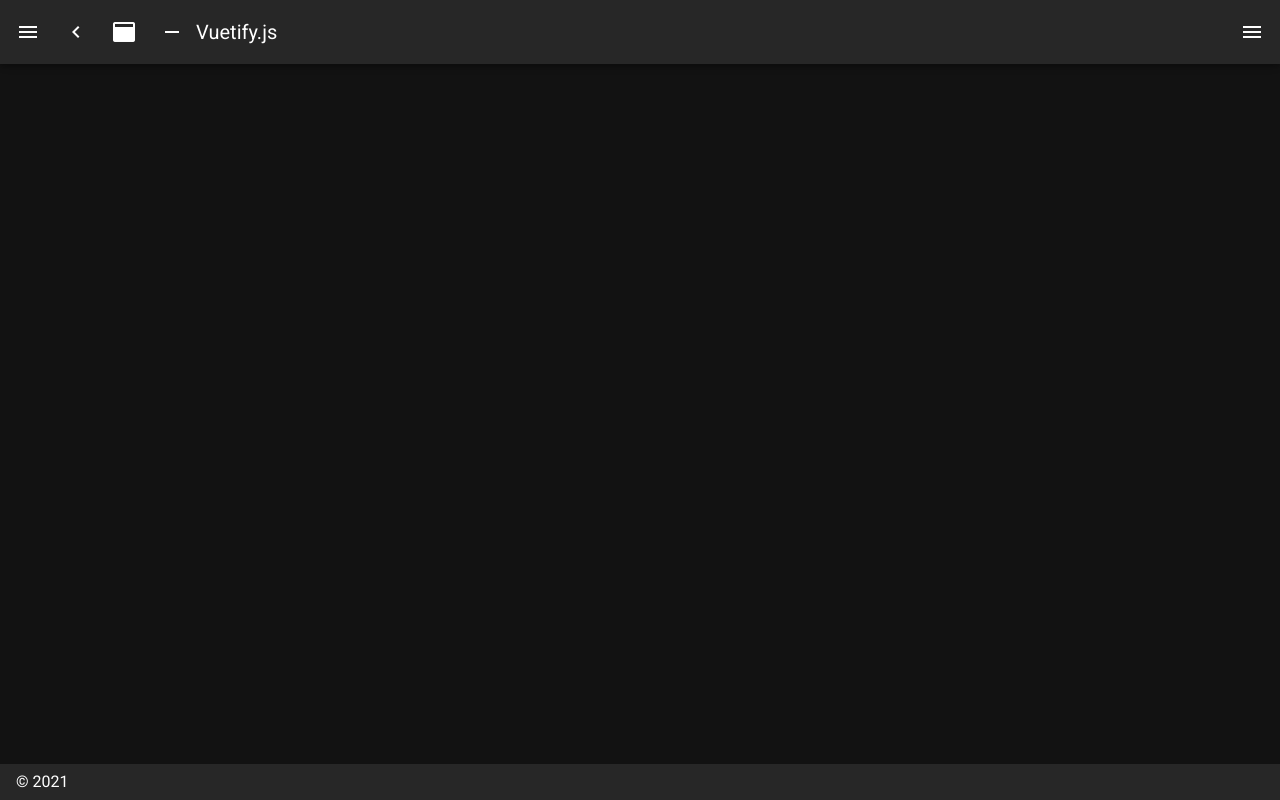
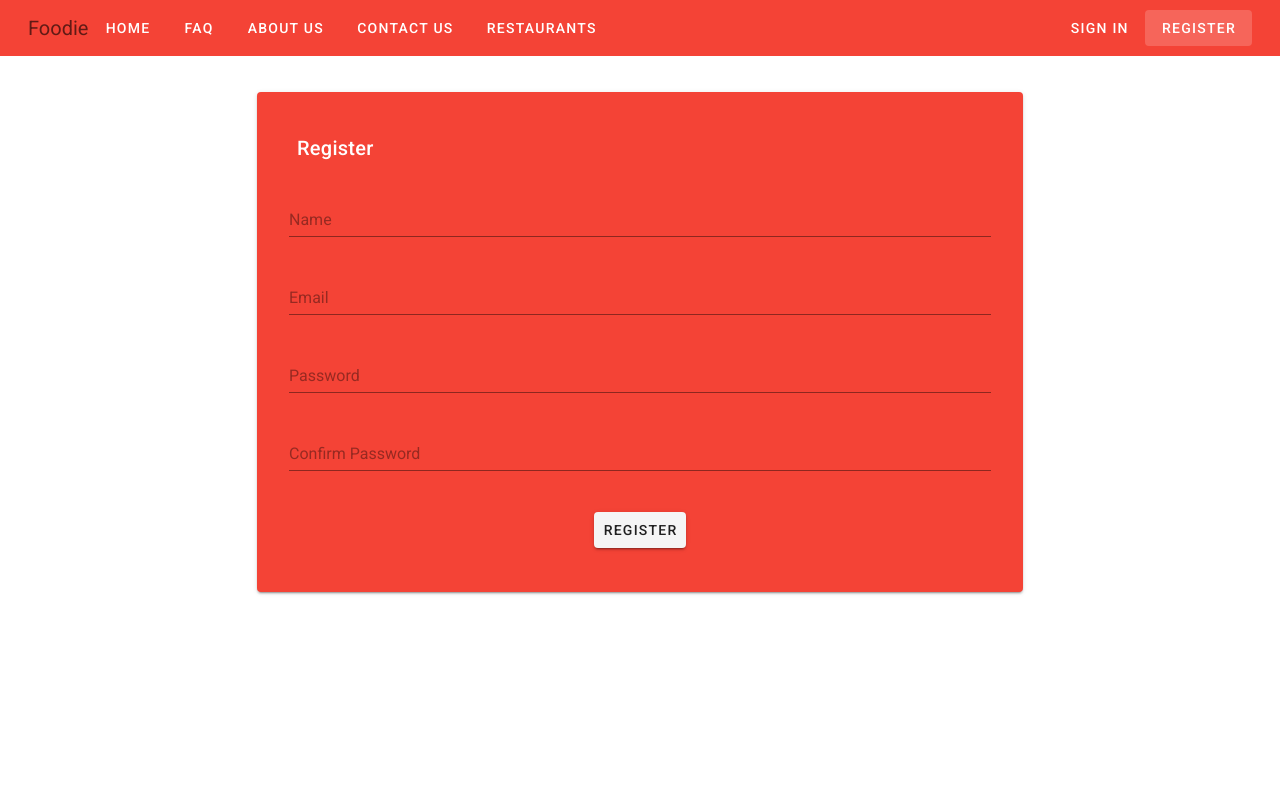
Before and after one commit to ninral/sme_fooddelivery, a Nuxt app: page /register in a window 1280 px wide. Before the commit this address had no page. Built offline with nearby package versions, Linux system fonts and the light colour scheme.

Commit message:
added login and sign up

```diff
--- a/layouts/default.vue
+++ b/layouts/default.vue
@@ -1,117 +1,68 @@
 <template>
-  <v-app dark>
-    <v-navigation-drawer
-      v-model="drawer"
-      :mini-variant="miniVariant"
-      :clipped="clipped"
-      fixed
-      app
-    >
-      <v-list>
-        <v-list-item
-          v-for="(item, i) in items"
-          :key="i"
-          :to="item.to"
-          router
-          exact
-        >
-          <v-list-item-action>
-            <v-icon>{{ item.icon }}</v-icon>
-          </v-list-item-action>
-          <v-list-item-content>
-            <v-list-item-title v-text="item.title" />
-          </v-list-item-content>
-        </v-list-item>
-      </v-list>
-    </v-navigation-drawer>
-    <v-app-bar
-      :clipped-left="clipped"
-      fixed
-      app
-    >
-      <v-app-bar-nav-icon @click.stop="drawer = !drawer" />
-      <v-btn
-        icon
-        @click.stop="miniVariant = !miniVariant"
-      >
-        <v-icon>mdi-{{ `chevron-${miniVariant ? 'right' : 'left'}` }}</v-icon>
-      </v-btn>
-      <v-btn
-        icon
-        @click.stop="clipped = !clipped"
-      >
-        <v-icon>mdi-application</v-icon>
-      </v-btn>
-      <v-btn
-        icon
-        @click.stop="fixed = !fixed"
-      >
-        <v-icon>mdi-minus</v-icon>
-      </v-btn>
-      <v-toolbar-title v-text="title" />
-      <v-spacer />
-      <v-btn
-        icon
-        @click.stop="rightDrawer = !rightDrawer"
-      >
-        <v-icon>mdi-menu</v-icon>
-      </v-btn>
-    </v-app-bar>
-    <v-main>
-      <v-container>
-        <nuxt />
-      </v-container>
-    </v-main>
-    <v-navigation-drawer
-      v-model="rightDrawer"
-      :right="right"
-      temporary
-      fixed
-    >
-      <v-list>
-        <v-list-item @click.native="right = !right">
-          <v-list-item-action>
-            <v-icon light>
-              mdi-repeat
-            </v-icon>
-          </v-list-item-action>
-          <v-list-item-title>Switch drawer (click me)</v-list-item-title>
-        </v-list-item>
-      </v-list>
-    </v-navigation-drawer>
-    <v-footer
-      :absolute="!fixed"
-      app
-    >
-      <span>&copy; {{ new Date().getFullYear() }}</span>
-    </v-footer>
+  <v-app>
+    <v-system-bar color="red" class="mb-6 pa-7">
+      <v-app-bar-title>Foodie</v-app-bar-title>
+
+      <v-btn text color="white" to="/">Home</v-btn>
+
+      <div v-if="loggedIn">
+        <v-btn text color="white" to="/dashboard">Dashboard</v-btn>
+      </div>
+
+      <v-btn text color="white" to="/faq">FAQ</v-btn>
+
+      <div v-if="!loggedIn">
+        <v-btn text color="white" to="/aboutus">About Us</v-btn>
+
+        <v-btn text color="white" to="/contact">Contact Us</v-btn>
+      </div>
+      <div>
+
+      </div>
+
+      <v-btn text color="white" to="/restaurants">Restaurants</v-btn>
+
+      <v-spacer></v-spacer>
+
+    <div v-if="!loggedIn">
+      <v-btn text color="white" to="/signin">Sign In</v-btn>
+
+      <v-btn text color="white" to="/register">Register</v-btn>
+    </div>
+    <div v-else>
+      <v-btn text color="white" @click="logout()">Logout</v-btn>
+    </div>
+    </v-system-bar>
+
+    <div>
+      <nuxt />
+    </div>
   </v-app>
 </template>
 
 <script>
+import { mapState } from 'vuex';
+
 export default {
   data () {
     return {
-      clipped: false,
-      drawer: false,
-      fixed: false,
-      items: [
-        {
-          icon: 'mdi-apps',
-          title: 'Welcome',
-          to: '/'
-        },
-        {
-          icon: 'mdi-chart-bubble',
-          title: 'Inspire',
-          to: '/inspire'
-        }
-      ],
-      miniVariant: false,
-      right: true,
-      rightDrawer: false,
-      title: 'Vuetify.js'
+
     }
-  }
+  },
+  methods: {
+    logout(){
+          let user = undefined
+          this.$store.dispatch("user/setUser", { user: undefined, loggedIn: false })
+            .then(() => {
+              this.$router.push("/")
+            })
+      }
+  },
+  computed: {
+    ...mapState({
+      user: state => state.user.user.data,
+      loggedIn: state => state.user.user.loggedIn
+    })
+  },
 }
 </script>
--- a/nuxt.config.js
+++ b/nuxt.config.js
@@ -24,6 +24,7 @@ export default {
 
   // Plugins to run before rendering page: https://go.nuxtjs.dev/config-plugins
   plugins: [
+    '~/plugins/firebase.js'
   ],
 
   // Auto import components: https://go.nuxtjs.dev/config-components
@@ -48,7 +49,7 @@ export default {
   vuetify: {
     customVariables: ['~/assets/variables.scss'],
     theme: {
-      dark: true,
+      dark: false,
       themes: {
         dark: {
           primary: colors.blue.darken2,
--- /dev/null
+++ b/pages/dashboard.vue
@@ -0,0 +1,15 @@
+<template>
+  <div>
+      <h1>Welcome</h1>
+  </div>
+</template>
+
+<script>
+export default {
+
+}
+</script>
+
+<style>
+
+</style>
--- /dev/null
+++ b/pages/register.vue
@@ -0,0 +1,96 @@
+<template>
+    <div>
+        <v-container>
+            <v-row class="justify-center">
+                <v-col cols="8">
+                    <v-card class="red pa-6 mb-4">
+                        <v-card-title class="white--text mb-3">Register</v-card-title>
+
+                        <v-form class="ma-2">
+                            <v-text-field class="white--text mb-3" v-model="name" placeholder="Name" :rules="[rules.required]"></v-text-field>
+
+                            <v-text-field class="white--text mb-3" v-model="email" placeholder="Email" :rules="[rules.required, rules.email]"></v-text-field>
+
+                            <v-text-field class="white--text mb-3" v-model="password" placeholder="Password" type="password" :rules="[rules.required]"></v-text-field>
+
+                            <v-text-field class="white--text mb-3" v-model="confirm_password" placeholder="Confirm Password" type="password" :rules="[rules.required]"></v-text-field>
+
+                            <v-card-actions class="justify-center mb-3">
+                                <v-btn v-on:click.prevent="register()">Register</v-btn>
+                            </v-card-actions>
+                        </v-form>
+                    </v-card>
+                    <v-alert type="error" v-if="error">
+                        {{ error }}
+                    </v-alert>
+                    <v-alert type="success" v-if="success">
+                        {{ success }}
+                    </v-alert>
+                </v-col>
+            </v-row>
+        </v-container>
+    </div>
+</template>
+
+<script>
+import firebase from 'firebase/app'
+import 'firebase/auth'
+
+export default {
+    data() {
+        return {
+            name: undefined,
+            email: undefined,
+            password: undefined,
+            confirm_password: undefined,
+            error: "",
+            success: "",
+            rules: {
+                required: value => !!value || 'Required',
+                email: value => {
+                    const pattern =  /^(([^<>()[\]\\.,;:\s@"]+(\.[^<>()[\]\\.,;:\s@"]+)*)|(".+"))@((\[[0-9]{1,3}\.[0-9]{1,3}\.[0-9]{1,3}\.[0-9]{1,3}])|(([a-zA-Z\-0-9]+\.)+[a-zA-Z]{2,}))$/
+                    return pattern.test(value) || 'Invalid e-mail'
+                }
+            }
+        }
+    },
+    methods: {
+        register(){
+            this.error = ""
+            this.success = ""
+            if(this.name === undefined){
+                this.error = "Please add your name"
+            } else if(this.password !== this.confirm_password){
+                this.error = "Please make sure the two passwords are the same"
+            } else {
+                firebase
+                    .auth()
+                    .createUserWithEmailAndPassword(this.email, this.password)
+                    .then(data => {
+                        data.user.updateProfile({
+                            displayName: this.name
+                        }).then(() => {
+                            firebase.auth().onAuthStateChanged((user) => {
+                                if(user) {
+                                    this.success = "Successfully registered"
+                                    let user = {
+                                        id: data.user.uid,
+                                        displayName: data.user.displayName,
+                                        email: data.user.email
+                                    }
+                                    this.$store.dispatch("user/setUser", { user: user, loggedIn: true })
+                                        .then(() => {
+                                            this.$router.push("/dashboard")
+                                        })
+                                }
+                            })
+                        })
+                    })
+                    .catch(err => {
+                        this.error = err.message
+                    })
+            }
+        }
+    },
+}
+</script>
--- /dev/null
+++ b/pages/signin.vue
@@ -0,0 +1,74 @@
+<template>
+    <div>
+        <v-container>
+            <v-row class="justify-center">
+                <v-col cols="8">
+                    <v-card class="red pa-6 mb-4">
+                        <v-card-title class="white--text mb-3 signin-header">Sign In</v-card-title>
+
+                        <v-form class="ma-2">
+                            <v-text-field class="white--text mb-3" v-model="email" placeholder="Email" :rules="[rules.required, rules.email]"></v-text-field>
+
+                            <v-text-field class="white--text mb-3" v-model="password" placeholder="Password" type="password" :rules="[rules.required]"></v-text-field>
+
+                            <v-card-actions class="justify-center mb-3">
+                                <v-btn v-on:click.prevent="signin()">Sign In</v-btn>
+                            </v-card-actions>
+                        </v-form>
+                    </v-card>
+                    <v-alert type="error" v-if="error">
+                        {{ error }}
+                    </v-alert>
+                    <v-alert type="success" v-if="success">
+                        {{ success }}
+                    </v-alert>
+                </v-col>
+            </v-row>
+        </v-container>
+    </div>
+</template>
+
+<script>
+import firebase from 'firebase/app'
+import 'firebase/auth'
+
+export default {
+    data() {
+        return {
+            email: undefined,
+            password: undefined,
+            error: "",
+            success: "",
+            rules: {
+                required: value => !!value || 'Required',
+                email: value => {
+                    const pattern =  /^(([^<>()[\]\\.,;:\s@"]+(\.[^<>()[\]\\.,;:\s@"]+)*)|(".+"))@((\[[0-9]{1,3}\.[0-9]{1,3}\.[0-9]{1,3}\.[0-9]{1,3}])|(([a-zA-Z\-0-9]+\.)+[a-zA-Z]{2,}))$/
+                    return pattern.test(value) || 'Invalid e-mail'
+                }
+            }
+        }
+    },
+    methods: {
+        signin(){
+            firebase
+                .auth()
+                .signInWithEmailAndPassword(this.email, this.password)
+                .then(data => {
+                    this.success = "Successfully signed in"
+                    let user = {
+                        id: data.user.uid,
+                        displayName: data.user.displayName,
+                        email: data.user.email
+                    }
+                    this.$store.dispatch("user/setUser", { user: user, loggedIn: true })
+                        .then(() => {
+                            this.$router.push("/dashboard")
+                        })
+                })
+                .catch(err => {
+                    this.error = err.message
+                })
+        }
+    },
+}
+</script>
```
